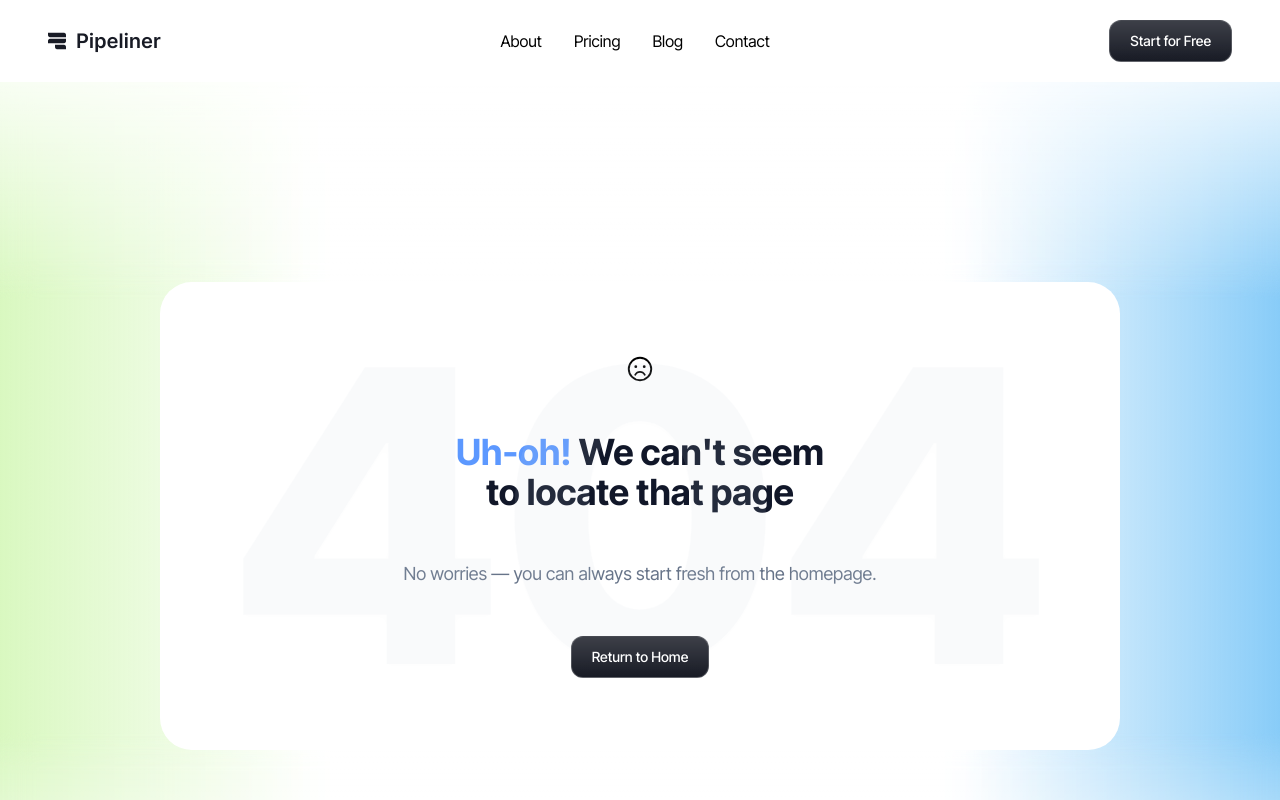
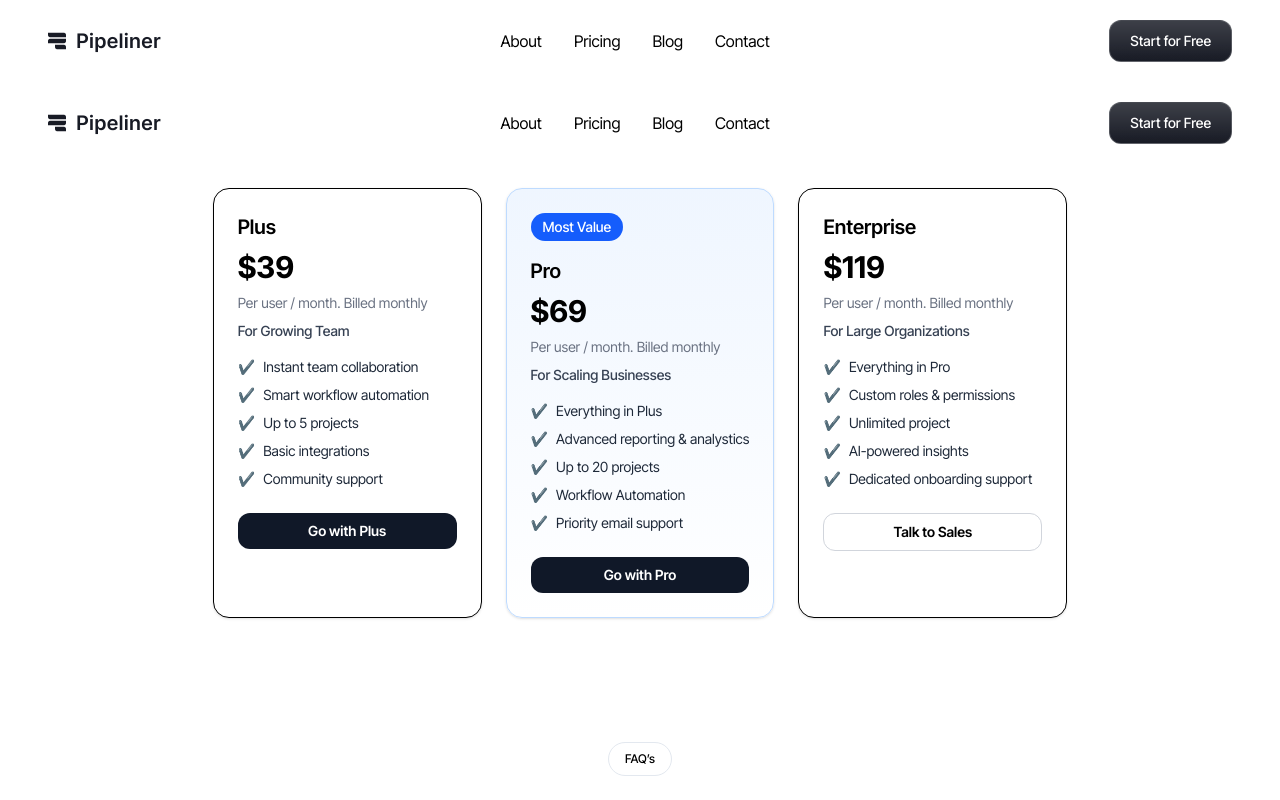
Before and after one commit to KyuzenDev/dipa-pipeliner, a Next.js app: page /pricing-plan in a window 1280 px wide. Before the commit this address had no page. Shown: the top 800 px of the page. Built offline with nearby package versions, Linux system fonts and the light colour scheme.

Commit message:
Add files via upload

```diff
--- /dev/null
+++ b/src/app/pricing-plan/page.tsx
@@ -0,0 +1,16 @@
+import TopNavbar from "@/components/TopNavbar"
+import PricingGrid from "./planer/plan"
+import FeaturesFAQ from "../pipeliner-homepage/features/featuresFAQ"
+import FeaturesCTA from "../pipeliner-homepage/features/featuresCTA"
+import Footer from "@/components/Footer"
+
+export default function PricingPlan() {
+    return (
+        <section className="max-w-full w-full flex flex-col">
+            <TopNavbar/>
+            <PricingGrid/>
+            <FeaturesFAQ/>
+            <Footer/>
+        </section>
+    )
+}
--- /dev/null
+++ b/src/app/pricing-plan/planer/plan.tsx
@@ -0,0 +1,44 @@
+import { pricing } from "@/data/pricing";
+
+const PricingGrid = () => {
+    return (
+      <div className="grid grid-cols-1 md:grid-cols-3 gap-6 p-6 max-w-7xl mx-auto">
+        {pricing.map((plan) => (
+          <div
+            key={plan.head}
+            className={`rounded-2xl border p-6 shadow-sm ${
+              plan.version === 'Primary' ? 'bg-gradient-to-b from-blue-50 to-white border-blue-200' : 'bg-white'
+            }`}
+          >
+            {plan.popularity && (
+              <div className="text-sm font-medium text-white bg-blue-600 px-3 py-1 rounded-full inline-block mb-4">
+                Most Value
+              </div>
+            )}
+            <h3 className="text-xl font-semibold">{plan.head}</h3>
+            <p className="text-3xl font-bold my-2">{plan.price}</p>
+            <p className="text-sm text-gray-500 mb-2">{plan.description}</p>
+            <p className="text-sm text-gray-700 font-medium mb-4">{plan.notes}</p>
+            <ul className="space-y-2 mb-6">
+              {plan.features.map((feature) => (
+                <li key={feature} className="flex items-start text-sm text-gray-800">
+                  <span className="text-blue-600 mr-2">✔️</span> {feature}
+                </li>
+              ))}
+            </ul>
+            <button
+              className={`w-full py-2 px-4 rounded-xl text-sm font-semibold ${
+                plan.head === 'Enterprise'
+                  ? 'border border-gray-300 hover:bg-gray-50'
+                  : 'bg-gray-900 text-white hover:bg-gray-800'
+              }`}
+            >
+              {plan.head === 'Enterprise' ? 'Talk to Sales' : `Go with ${plan.head}`}
+            </button>
+          </div>
+        ))}
+      </div>
+    );
+  };
+
+  export default PricingGrid;
```
